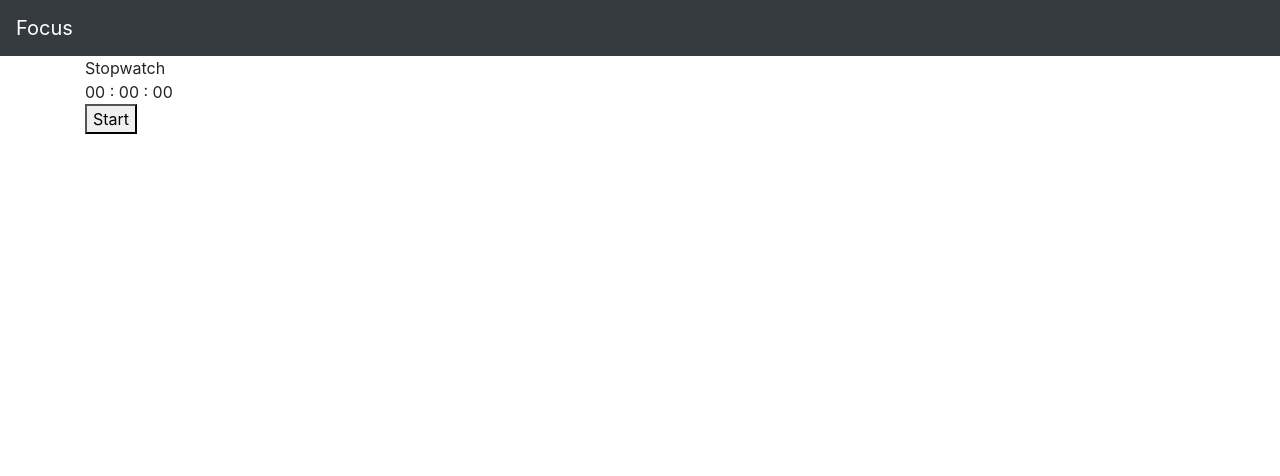
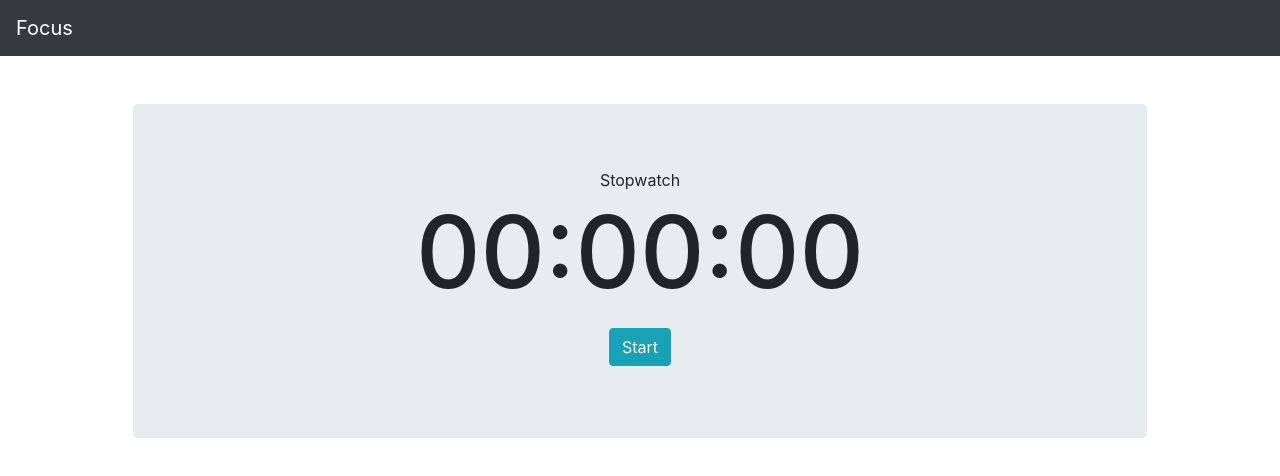
Before and after one commit to jamzhong15/focus-app, a React (Create React App) app: page / in a window 1280 px wide. Shown: the top 476 px of the page. Built offline with nearby package versions, Linux system fonts and the light colour scheme.

Commit message:
edit timerlayout

```diff
--- a/src/components/timerDisplay.jsx
+++ b/src/components/timerDisplay.jsx
@@ -26,21 +26,6 @@ class TimerDisplay extends Component {
     this.setState({ currentTime: 0, timeElapsed: 0 });
   };
 
-  // convertSeconds(secs) {
-  //     const hours = Math.floor(secs/ 60*60);
-  //     let excludeHours = secs % (60*60);
-  //     const minutes = Math.floor(excludeHours / 60);
-  //     let excludeMinutes = secs % (excludeHours % 60);
-  //     const seconds = Math.ceil(excludeMinutes);
-
-  //     let time = {
-  //         h: hours,
-  //         m: minutes,
-  //         s: seconds
-  //     };
-  //     return time;
-  // }
-
   render() {
     const { currentTime } = this.state;
     let seconds = ("0" + (Math.floor(currentTime / 1000) % 60)).slice(-2);
@@ -48,22 +33,32 @@ class TimerDisplay extends Component {
     let hours = ("0" + Math.floor(currentTime / 3600000)).slice(-2);
 
     return (
-      <div className="Stopwatch">
+      <div className="Stopwatch jumbotron m-5 text-center">
         <div className="Stopwatch-header">Stopwatch</div>
         <div className="Stopwatch-display">
-          {hours} : {minutes} : {seconds}
+          <h1 style={{ fontSize: 100 }}>
+            {hours}:{minutes}:{seconds}
+          </h1>
         </div>
         {this.state.isTiming === false && this.state.currentTime === 0 && (
-          <button onClick={this.startTimer}>Start</button>
+          <button className="btn btn-info m-2" onClick={this.startTimer}>
+            Start
+          </button>
         )}
         {this.state.isTiming === true && (
-          <button onClick={this.stopTimer}>Stop</button>
+          <button className="btn btn-info m-2" onClick={this.stopTimer}>
+            Stop
+          </button>
         )}
         {this.state.isTiming === false && this.state.currentTime > 0 && (
-          <button onClick={this.startTimer}>Resume</button>
+          <button className="btn btn-info m-2" onClick={this.startTimer}>
+            Resume
+          </button>
         )}
         {this.state.isTiming === false && this.state.currentTime > 0 && (
-          <button onClick={this.resetTimer}>Reset</button>
+          <button className="btn btn-info" onClick={this.resetTimer}>
+            Reset
+          </button>
         )}
       </div>
     );
```
